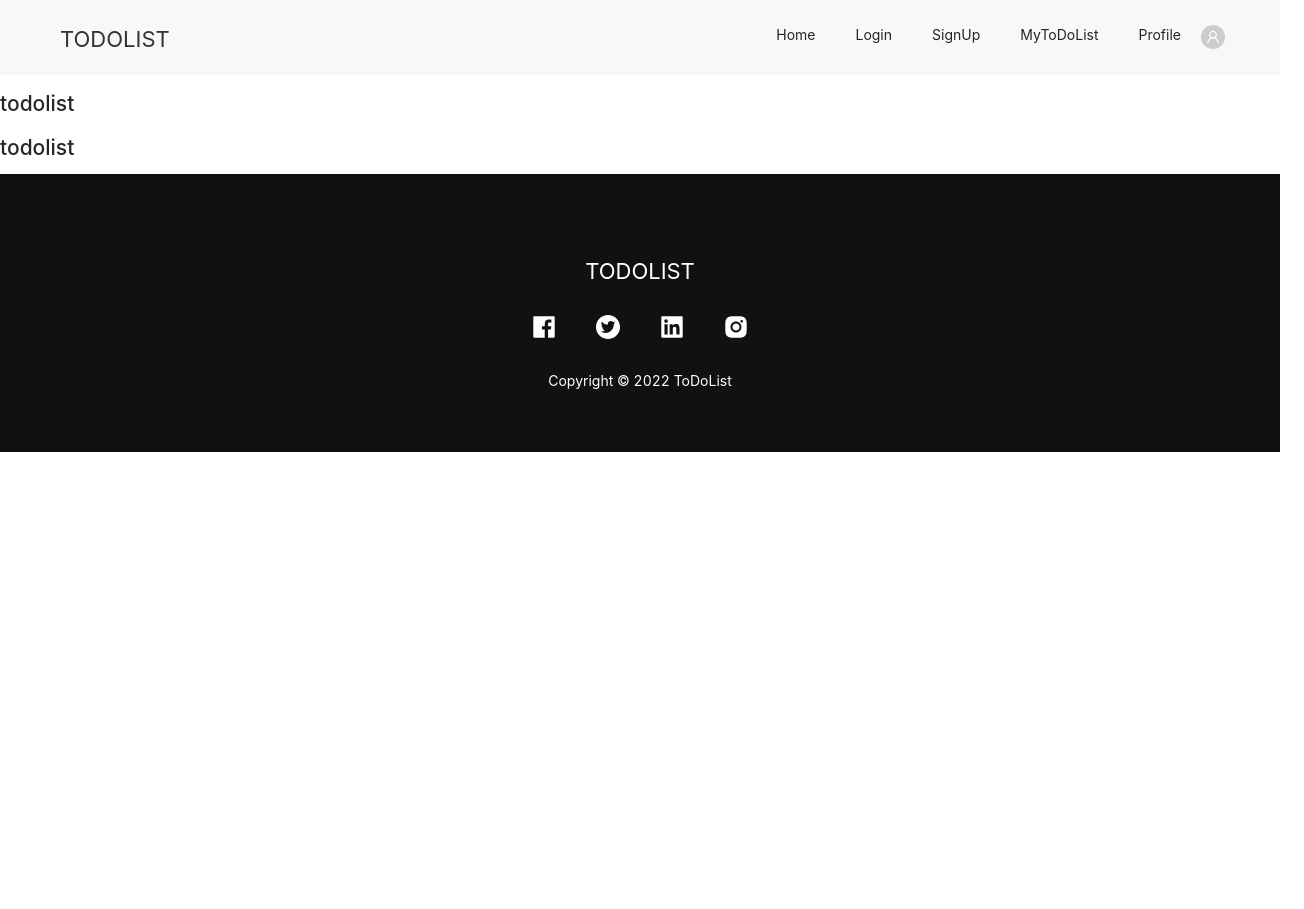
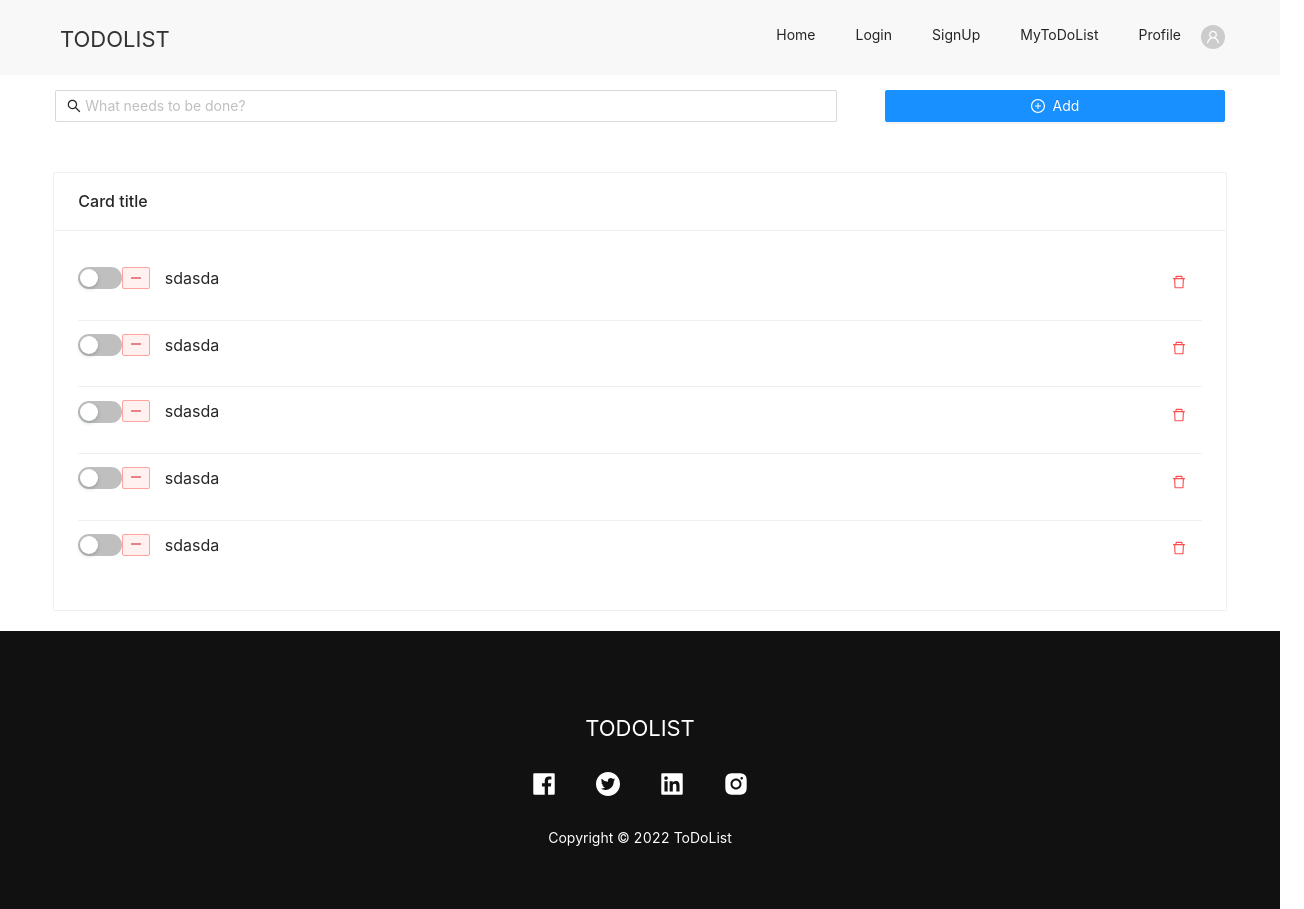
Before and after one commit to babic996/ToDoFront, a React (Create React App) app: page /mytodolist in a window 1280 px wide. Shown: the whole page, 1304 px wide, since content can reach past the window. Before the commit the page ends 800 px from the top, so only its background shows below. Built offline with nearby package versions, Linux system fonts and the light colour scheme.

Commit message:
edit profile

```diff
--- a/src/App.scss
+++ b/src/App.scss
@@ -196,60 +196,6 @@ header
   opacity: 1;
 }
 
-/*
-hero
-----
-*/
-.heroBlock {
-  // background: url('assets/images/bg-hero.jpg') no-repeat;
-  background-position: 50% 100%;
-  background-size: cover;
-  height: 100vh;
-}
-
-.heroBlock .container-fluid {
-  display: block !important;
-}
-
-.heroBlock .ant-carousel,
-.heroBlock .ant-carousel div {
-  height: 100%;
-}
-
-.heroBlock .slick-dots li button {
-  background: #000 !important;
-}
-
-.heroBlock .slick-dots li.slick-active button {
-  background: #1890ff !important;
-}
-
-.heroBlock .content {
-  max-width: 640px;
-  display: flex;
-  flex-direction: column;
-  justify-content: center;
-  padding: 0 0 70px;
-}
-
-.heroBlock h3 {
-  font-size: 30px;
-  line-height: 1.2;
-  margin: 0 0 30px;
-}
-
-.heroBlock p {
-  margin: 0 0 30px;
-}
-
-.heroBlock .btnHolder {
-  height: auto !important;
-}
-
-.heroBlock .btnHolder button,
-.heroBlock .btnHolder .fas {
-  margin: 0 10px 0 0;
-}
 
 /*
 block
@@ -394,6 +340,7 @@ footer
   color: #fff !important;
   padding: 60px 0 !important;
   text-align: center;
+  width: 100%;
 }
 
 .footer .logo {
--- a/src/components/Profile/Profile.jsx
+++ b/src/components/Profile/Profile.jsx
@@ -25,7 +25,7 @@ export const Profile = () => {
           </div>
         </Col>
       </Col>
-      <Col span={16} style={{'margin-top': 91}}>
+      <Col span={16} style={{'margin-top': 90}}>
         <Row gutter={[16, 16]}>
           <Col span={12}>
             <Card
--- /dev/null
+++ b/src/components/ToDoItem/ToDoItem.jsx
@@ -0,0 +1,55 @@
+import React from "react";
+import { Tooltip, Tag, List, Button, Popconfirm, Switch, Col, Row } from "antd";
+import {
+  CloseOutlined,
+  CheckOutlined,
+  DeleteOutlined,
+  MinusOutlined,
+} from "@ant-design/icons";
+import { useState } from "react";
+import "./ToDoItem.scss";
+
+export const ToDoItem = ({ item }) => {
+  const [checked, setChecked] = useState(false);
+  return (
+    <List.Item
+      extra={
+        <Popconfirm
+          title="Are you sure you want to delete?"
+          onConfirm={() => {
+            console.log("DELETE ITEM");
+          }}
+        >
+          <Button className="remove-todo-button" type="text" danger>
+            <DeleteOutlined />
+          </Button>
+        </Popconfirm>
+      }
+      className="list-item"
+      key={1}
+    >
+      <Row>
+        <Col span={1}>
+          <Switch
+            onChange={() => setChecked(!checked)}
+            defaultChecked={checked}
+          />
+        </Col>
+        <Col span={1}>
+          {checked ? (
+            <Tag color="green" className="todo-tag">
+              <CheckOutlined />
+            </Tag>
+          ) : (
+            <Tag color="red" className="todo-tag">
+              <MinusOutlined />
+            </Tag>
+          )}
+        </Col>
+        <Col>
+          {checked ? <p style={{'textDecoration': 'line-through'}}>sdasda</p> : <p>sdasda</p>}
+        </Col>
+      </Row>
+    </List.Item>
+  );
+};
--- a/src/components/ToDoList/ToDoList.jsx
+++ b/src/components/ToDoList/ToDoList.jsx
@@ -1,12 +1,56 @@
-import React from 'react'
+import React from "react";
+import { Row, Col } from "antd";
+import { Input, Button, Card, Divider, List } from "antd";
+import { SearchOutlined, PlusCircleOutlined } from "@ant-design/icons";
+import { ToDoItem } from "../ToDoItem/ToDoItem";
+
+const data = [
+  "Racing car sprays burning fuel into crowd.",
+  "Japanese princess to wed commoner.",
+  "Australian walks 100km after outback crash.",
+  "Man charged over missing wedding girl.",
+  "Los Angeles battles huge wildfires.",
+];
 
 export const ToDoList = () => {
   return (
     <div>
-      <h1>todolist</h1>
-      <h1>todolist</h1>
-      <h1>todolist</h1>
-      <h1>todolist</h1>
+      <Row gutter={[48, 16]}>
+        <Col span={15} style={{ "marginTop": 90 }} offset={1}>
+          <Input
+            placeholder="What needs to be done?"
+            prefix={<SearchOutlined />}
+          />
+        </Col>
+        <Col span={7} style={{ "marginTop": 90 }}>
+          <Button
+            type="primary"
+            icon={<PlusCircleOutlined />}
+            style={{ width: "100%" }}
+          >
+            Add
+          </Button>
+        </Col>
+      </Row>
+      <Col span={22} push={1} style={{ "marginBottom": 20 }}>
+        <Card
+          title="Card title"
+          bordered={true}
+          style={{
+            width: "100%",
+            "marginTop": 50,
+          }}
+        >
+          <List
+            className="demo-loadmore-list"
+            itemLayout="vertical"
+            dataSource={data}
+            renderItem={(item) => (
+              <ToDoItem item={item}/>
+            )}
+          />
+        </Card>
+      </Col>
     </div>
-  )
-}
+  );
+};
```
Also changed, not shown: src/components/ToDoItem/ToDoItem.scss (added).
